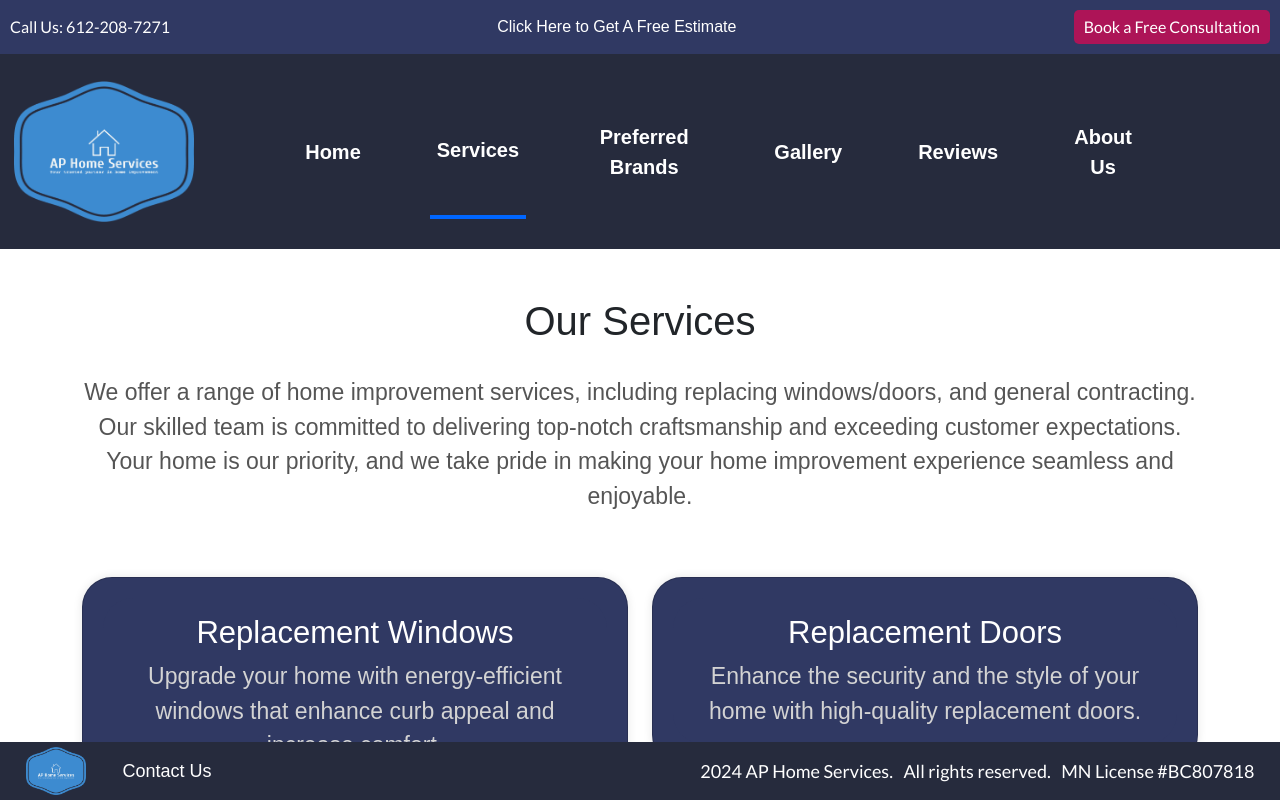
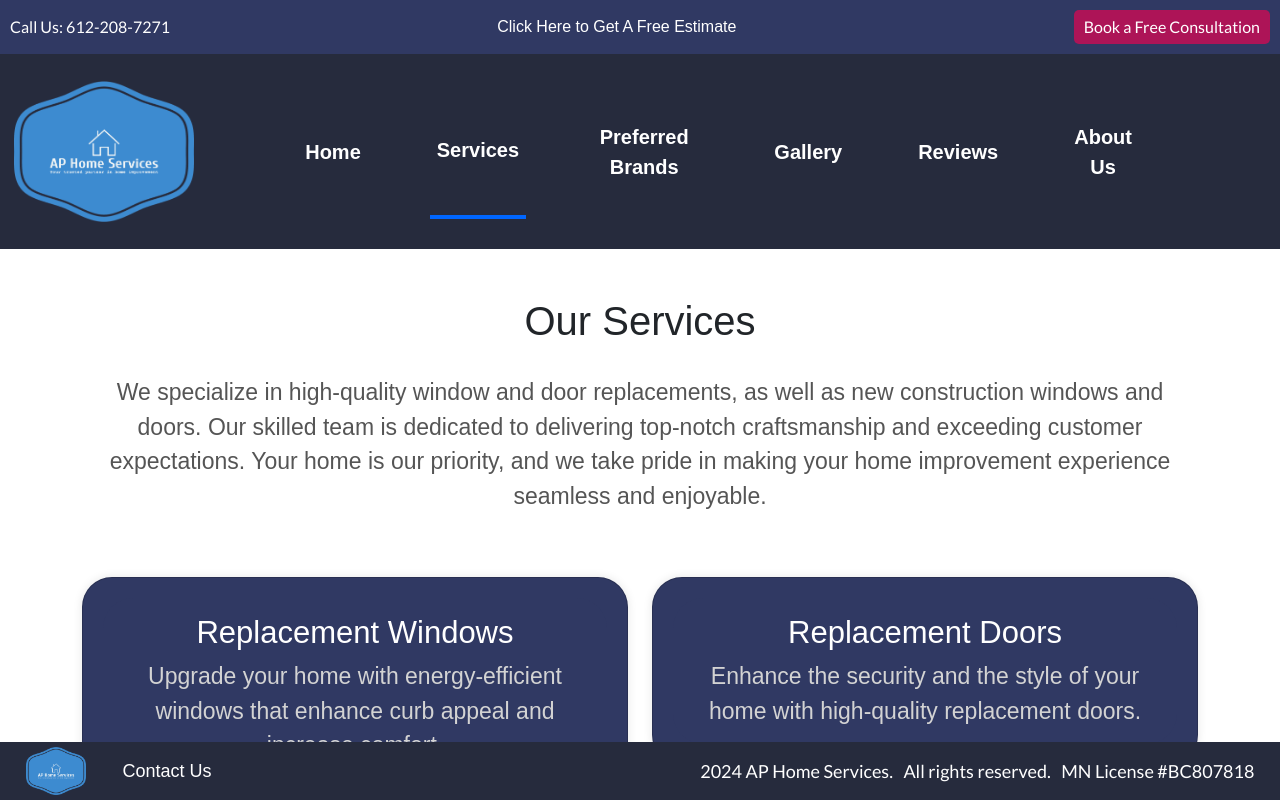
Before and after one commit to Amigovich/aphomesvc, a React (Vite) app: page /services in a window 1280 px wide. Built offline with nearby package versions, Linux system fonts and the light colour scheme; a web font is replaced by a local one.

Commit message:
Update Services.jsx

```diff
--- a/src/js/Services.jsx
+++ b/src/js/Services.jsx
@@ -6,7 +6,7 @@ const Services = () => {
   return (
     <Container className="svc-cont mt-5">
       <h1 className="text-center">Our Services</h1>
-      <p className="text-center">We offer a range of home improvement services, including replacing windows/doors, and general contracting. Our skilled team is committed to delivering top-notch craftsmanship and exceeding customer expectations. Your home is our priority, and we take pride in making your home improvement experience seamless and enjoyable.</p>
+      <p className="text-center">We specialize in high-quality window and door replacements, as well as new construction windows and doors. Our skilled team is dedicated to delivering top-notch craftsmanship and exceeding customer expectations. Your home is our priority, and we take pride in making your home improvement experience seamless and enjoyable.</p>
       <Row>
         <Col md={6} lg={6} className="col2 mb-3 mt-5">
           <Link to="/windows" className="text-decoration-none">
```
